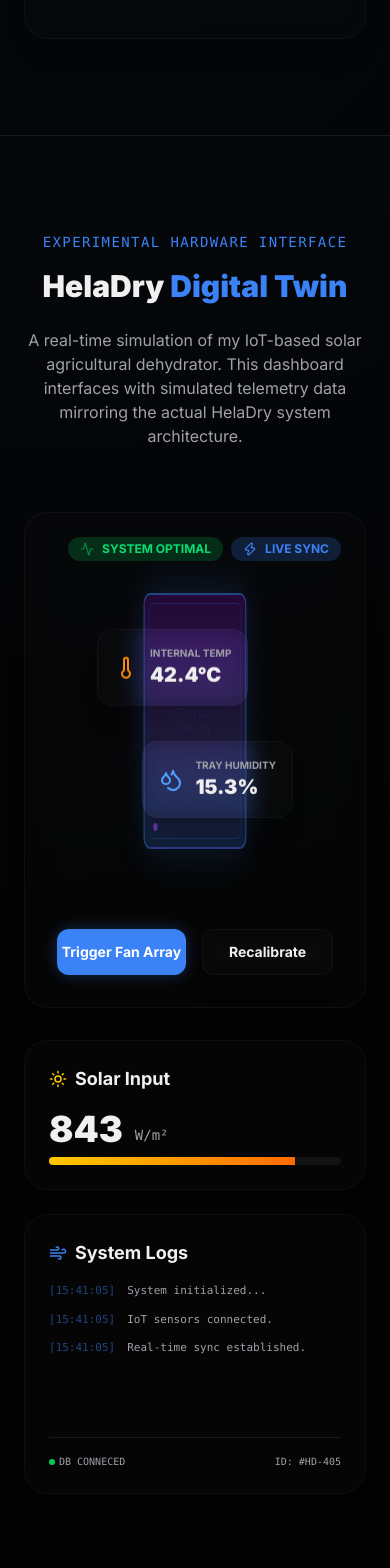
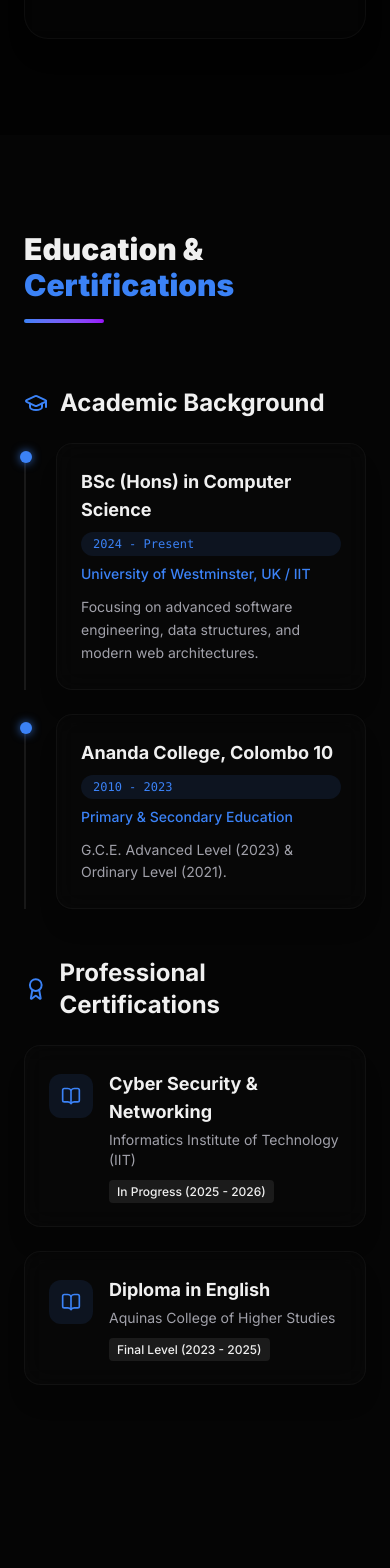
Before and after one commit to dulnindu123/advanced-portfolio, a Next.js app: page / in a window 390 px wide. Shown: the part 4600-6168 px from the top of the page. Built offline with nearby package versions, Linux system fonts and the light colour scheme.

Commit message:
Remove HelaDry IoT Dashboard

```diff
--- a/src/app/page.tsx
+++ b/src/app/page.tsx
@@ -2,7 +2,6 @@ import Navbar from "@/components/Navbar";
 import HeroSection from "@/components/HeroSection";
 import AboutSection from "@/components/AboutSection";
 import ProjectsSection from "@/components/ProjectsSection";
-import HelaDryDashboard from "@/components/HelaDryDashboard";
 import EducationSection from "@/components/EducationSection";
 import Terminal from "@/components/Terminal";
 import ContactSection from "@/components/ContactSection";
@@ -15,7 +14,6 @@ export default function Home() {
         <HeroSection />
         <AboutSection />
         <ProjectsSection />
-        <HelaDryDashboard />
         <EducationSection />
         <Terminal />
         <ContactSection />
--- a/src/components/HelaDryDashboard.tsx
+++ /dev/null
@@ -1,172 +0,0 @@
-"use client";
-
-import { useState, useEffect } from "react";
-import { motion, AnimatePresence } from "framer-motion";
-import { Thermometer, Droplets, Sun, Activity, Zap, Wind, AlertCircle } from "lucide-react";
-
-export default function HelaDryDashboard() {
-  const [temp, setTemp] = useState(42.5);
-  const [humidity, setHumidity] = useState(15.2);
-  const [solar, setSolar] = useState(850);
-  const [status, setStatus] = useState("OPTIMAL");
-  const [logs, setLogs] = useState<string[]>([
-    "System initialized...",
-    "IoT sensors connected.",
-    "Real-time sync established."
-  ]);
-
-  // Simulate live data updates
-  useEffect(() => {
-    const interval = setInterval(() => {
-      setTemp(prev => +(prev + (Math.random() * 0.4 - 0.2)).toFixed(1));
-      setHumidity(prev => +(prev + (Math.random() * 0.2 - 0.1)).toFixed(1));
-      setSolar(prev => Math.min(1000, Math.max(0, prev + Math.floor(Math.random() * 20 - 10))));
-
-      if (Math.random() > 0.8) {
-        const activities = [
-          "Solar fan speed adjusted to 75%",
-          "Thermal threshold verified",
-          "Data packet sent to Firebase",
-          "Ambient humidity check complete"
-        ];
-        const newLog = activities[Math.floor(Math.random() * activities.length)];
-        setLogs(prev => [newLog, ...prev.slice(0, 4)]);
-      }
-    }, 3000);
-    return () => clearInterval(interval);
-  }, []);
-
-  return (
-    <section id="heladry-dashboard" className="py-24 px-6 md:px-12 bg-black/40 border-y border-card-border">
-      <div className="max-w-6xl mx-auto">
-        <motion.div
-          initial={{ opacity: 0, y: 20 }}
-          whileInView={{ opacity: 1, y: 0 }}
-          viewport={{ once: true }}
-          className="mb-16 text-center"
-        >
-          <span className="text-accent font-mono text-sm tracking-widest uppercase mb-4 block">Experimental Hardware Interface</span>
-          <h2 className="text-3xl md:text-5xl font-black mb-6">HelaDry <span className="text-accent">Digital Twin</span></h2>
-          <p className="text-secondary max-w-2xl mx-auto">
-            A real-time simulation of my IoT-based solar agricultural dehydrator. This dashboard interfaces with
-            simulated telemetry data mirroring the actual HelaDry system architecture.
-          </p>
-        </motion.div>
-
-        <div className="grid lg:grid-cols-3 gap-8">
-          {/* Main Visualization */}
-          <div className="lg:col-span-2 glass rounded-3xl p-8 border border-card-border relative overflow-hidden flex flex-col justify-between min-h-[450px]">
-            <div className="absolute top-0 right-0 p-6 flex gap-2">
-              <span className={`flex items-center gap-2 px-3 py-1 rounded-full text-xs font-bold ${status === 'OPTIMAL' ? 'bg-green-500/20 text-green-400' : 'bg-yellow-500/20 text-yellow-400'}`}>
-                <Activity size={14} className="animate-pulse" />
-                SYSTEM {status}
-              </span>
-              <span className="bg-accent/20 text-accent px-3 py-1 rounded-full text-xs font-bold flex items-center gap-2">
-                <Zap size={14} />
-                LIVE SYNC
-              </span>
-            </div>
-
-            {/* Simulated 3D Model Placeholder */}
-            <div className="flex-1 flex items-center justify-center relative py-12">
-              <motion.div
-                animate={{ rotateY: 360 }}
-                transition={{ duration: 20, repeat: Infinity, ease: "linear" }}
-                className="w-48 h-64 bg-gradient-to-t from-accent/20 to-purple-600/20 border-2 border-accent/40 rounded-xl relative flex items-center justify-center shadow-[0_0_50px_rgba(59,130,246,0.2)]"
-                style={{ transformStyle: 'preserve-3d' }}
-              >
-                <div className="absolute inset-2 border border-accent/20 rounded-lg flex items-center justify-center text-accent/10 font-mono text-xs text-center px-4">
-                   HelaDry-CS154<br/>IoT UNIT
-                </div>
-                {/* Visual "Sensors" */}
-                <div className="absolute top-4 left-4 w-2 h-2 rounded-full bg-accent animate-ping"></div>
-                <div className="absolute bottom-4 right-4 w-2 h-2 rounded-full bg-purple-500 animate-pulse"></div>
-              </motion.div>
-
-              {/* Data Overlay Bullets */}
-              <div className="absolute inset-0 pointer-events-none">
-                <motion.div
-                  animate={{ y: [0, -10, 0] }}
-                  transition={{ duration: 4, repeat: Infinity }}
-                  className="absolute top-1/4 left-10 glass p-4 rounded-2xl border border-accent/30 flex items-center gap-3"
-                >
-                  <Thermometer className="text-orange-400" />
-                  <div>
-                    <p className="text-[10px] text-secondary uppercase font-bold">Internal Temp</p>
-                    <p className="text-xl font-black text-primary">{temp}°C</p>
-                  </div>
-                </motion.div>
-
-                <motion.div
-                  animate={{ y: [0, 10, 0] }}
-                  transition={{ duration: 5, repeat: Infinity }}
-                  className="absolute bottom-1/4 right-10 glass p-4 rounded-2xl border border-purple-500/30 flex items-center gap-3"
-                >
-                  <Droplets className="text-blue-400" />
-                  <div>
-                    <p className="text-[10px] text-secondary uppercase font-bold">Tray Humidity</p>
-                    <p className="text-xl font-black text-primary">{humidity}%</p>
-                  </div>
-                </motion.div>
-              </div>
-            </div>
-
-            <div className="flex gap-4 mt-8">
-              <button className="flex-1 py-3 bg-accent text-white rounded-xl font-bold hover:bg-accent-hover transition-colors text-sm shadow-[0_0_15px_rgba(59,130,246,0.3)]">
-                Trigger Fan Array
-              </button>
-              <button className="flex-1 py-3 glass border border-card-border rounded-xl font-bold hover:border-accent transition-colors text-sm">
-                Recalibrate
-              </button>
-            </div>
-          </div>
-
-          {/* Sidebar Stats & Logs */}
-          <div className="space-y-6">
-            <div className="glass p-6 rounded-3xl border border-card-border">
-              <h3 className="text-lg font-bold mb-4 flex items-center gap-2">
-                <Sun className="text-yellow-400" size={18} /> Solar Input
-              </h3>
-              <div className="flex items-end gap-3 mb-2">
-                 <span className="text-4xl font-black text-primary">{solar}</span>
-                 <span className="text-secondary text-sm font-mono pb-1">W/m²</span>
-              </div>
-              <div className="w-full bg-white/5 h-2 rounded-full overflow-hidden">
-                <motion.div
-                  animate={{ width: `${(solar/1000)*100}%` }}
-                  className="h-full bg-gradient-to-r from-yellow-400 to-orange-500"
-                ></motion.div>
-              </div>
-            </div>
-
-            <div className="glass p-6 rounded-3xl border border-card-border h-[280px] flex flex-col">
-               <h3 className="text-lg font-bold mb-4 flex items-center gap-2">
-                <Wind className="text-accent" size={18} /> System Logs
-              </h3>
-              <div className="flex-1 font-mono text-[11px] space-y-3 overflow-hidden">
-                 <AnimatePresence mode="popLayout">
-                   {logs.map((log, i) => (
-                     <motion.div
-                        key={log + i}
-                        initial={{ opacity: 0, x: -10 }}
-                        animate={{ opacity: 1, x: 0 }}
-                        exit={{ opacity: 0, x: 10 }}
-                        className="flex gap-3 text-secondary"
-                     >
-                       <span className="text-accent/50">[{new Date().toLocaleTimeString([], {hour12: false})}]</span>
-                       <span>{log}</span>
-                     </motion.div>
-                   ))}
-                 </AnimatePresence>
-              </div>
-              <div className="mt-4 pt-4 border-t border-card-border flex items-center justify-between text-[10px] text-secondary font-mono">
-                 <span className="flex items-center gap-1"><div className="w-1.5 h-1.5 rounded-full bg-green-500"></div> DB CONNECED</span>
-                 <span>ID: #HD-405</span>
-              </div>
-            </div>
-          </div>
-        </div>
-      </div>
-    </section>
-  );
-}
```
